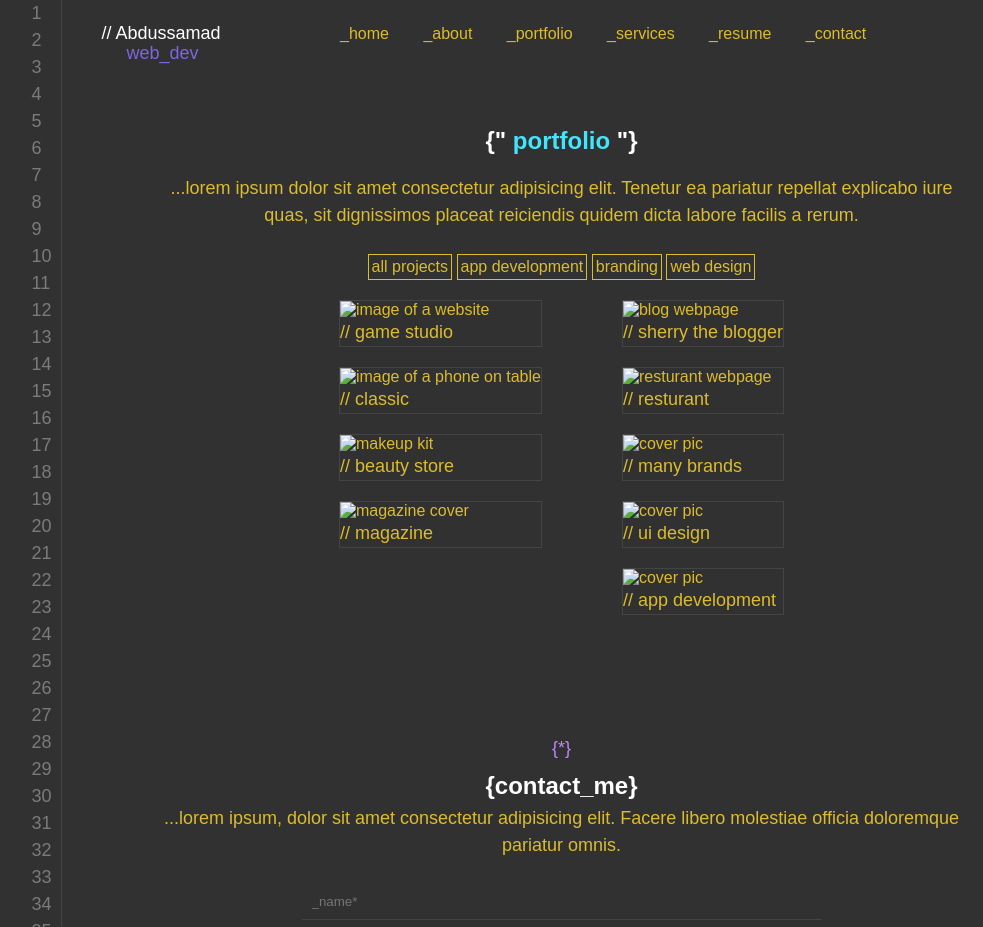
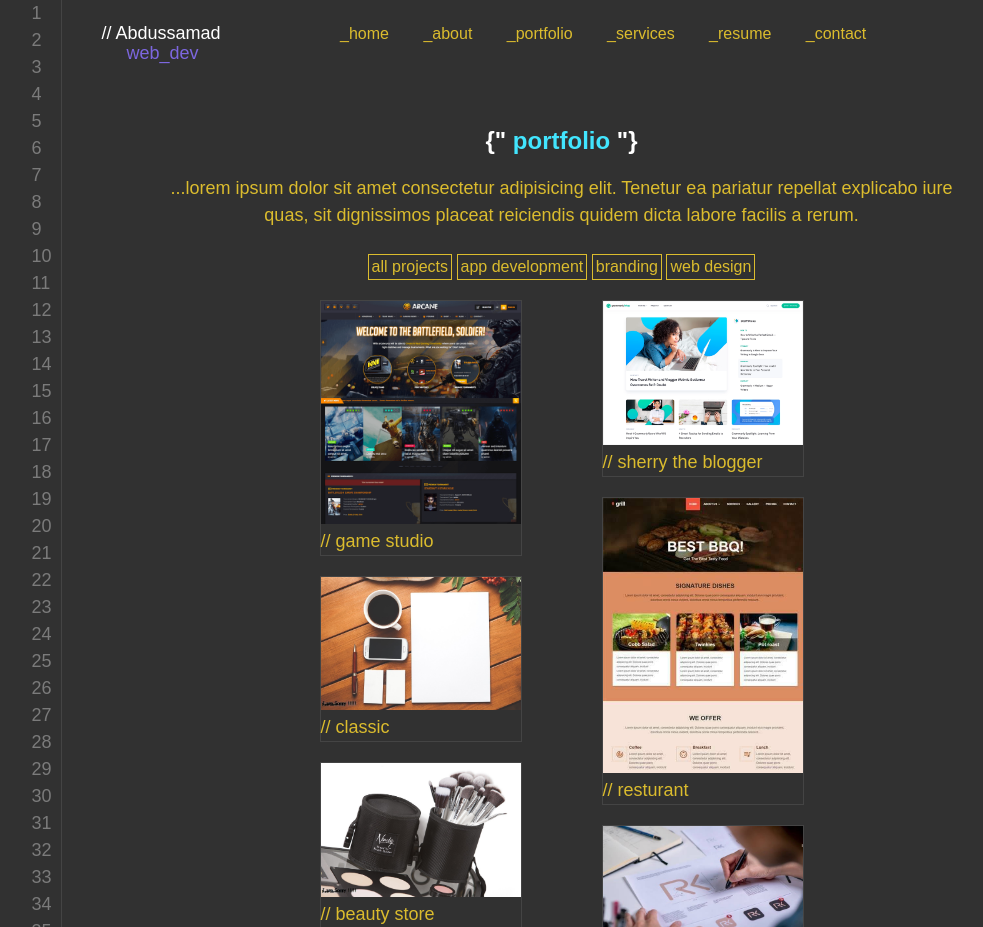
Before and after one commit to Sammy-blaq/Portfolio-Website, a plain HTML site: page portfolio.html in a window 1280 px wide. Shown: the top 927 px of the page, without its empty margins (79-1062 px from the left). Drawn offline with Linux system fonts and the light colour scheme; the site is published under a folder, as on GitHub Pages, so addresses that start at the root find nothing.

Commit message:
Update portfolio.html

```diff
--- a/portfolio.html
+++ b/portfolio.html
@@ -65,11 +65,11 @@
 
         <nav class="navigations">
           <a href="index.html">_home</a>
-          <a href="/about.html">_about</a>
-          <a href="/portfolio.html">_portfolio</a>
-          <a href="/services.html">_services</a>
-          <a href="/resume.html">_resume</a>
-          <a href="/contact.html">_contact</a>
+          <a href="about.html">_about</a>
+          <a href="portfolio.html">_portfolio</a>
+          <a href="services.html">_services</a>
+          <a href="resume.html">_resume</a>
+          <a href="contact.html">_contact</a>
         </nav>
       </header>
 
@@ -97,7 +97,7 @@
         <section class="all_projects">
           <aside class="all_projects_column">
             <div>
-              <img src="/img/game3.png" alt="image of a website" width="200" />
+              <img src="./img/game3.png" alt="image of a website" width="200" />
               <p>
                 <a href="#">// game studio</a>
               </p>
@@ -105,7 +105,7 @@
 
             <div>
               <img
-                src="/img/coffee.jpg"
+                src="./img/coffee.jpg"
                 alt="image of a phone on table"
                 width="200"
               />
@@ -115,14 +115,14 @@
             </div>
 
             <div>
-              <img src="/img/makeup.jpg" alt="makeup kit" width="200" />
+              <img src="./img/makeup.jpg" alt="makeup kit" width="200" />
 
               <p>
                 <a href="#">// beauty store</a>
               </p>
             </div>
             <div>
-              <img src="/img/magazine.jpg" alt="magazine cover" width="200" />
+              <img src="./img/magazine.jpg" alt="magazine cover" width="200" />
 
               <p>
                 <a href="#">// magazine</a>
@@ -132,7 +132,7 @@
 
           <aside class="all_projects_column">
             <div>
-              <img src="/img/blog.webp" alt="blog webpage" width="200" />
+              <img src="./img/blog.webp" alt="blog webpage" width="200" />
               <p>
                 <a href="#">// sherry the blogger</a>
               </p>
@@ -140,7 +140,7 @@
 
             <div>
               <img
-                src="/img/resturant2.jpeg"
+                src="./img/resturant2.jpeg"
                 alt="resturant webpage"
                 width="200"
               />
@@ -150,21 +150,21 @@
             </div>
 
             <div>
-              <img src="/img/branding.jpg" alt="cover pic" width="200" />
+              <img src="./img/branding.jpg" alt="cover pic" width="200" />
 
               <p>
                 <a href="#">// many brands</a>
               </p>
             </div>
             <div>
-              <img src="/img/branding1.jpg" alt="cover pic" width="200" />
+              <img src="./img/branding1.jpg" alt="cover pic" width="200" />
 
               <p>
                 <a href="#">// ui design</a>
               </p>
             </div>
             <div>
-              <img src="/img/branding2.jpg" alt="cover pic" width="200" />
+              <img src="./img/branding2.jpg" alt="cover pic" width="200" />
 
               <p>
                 <a href="#">// app development</a>
```
